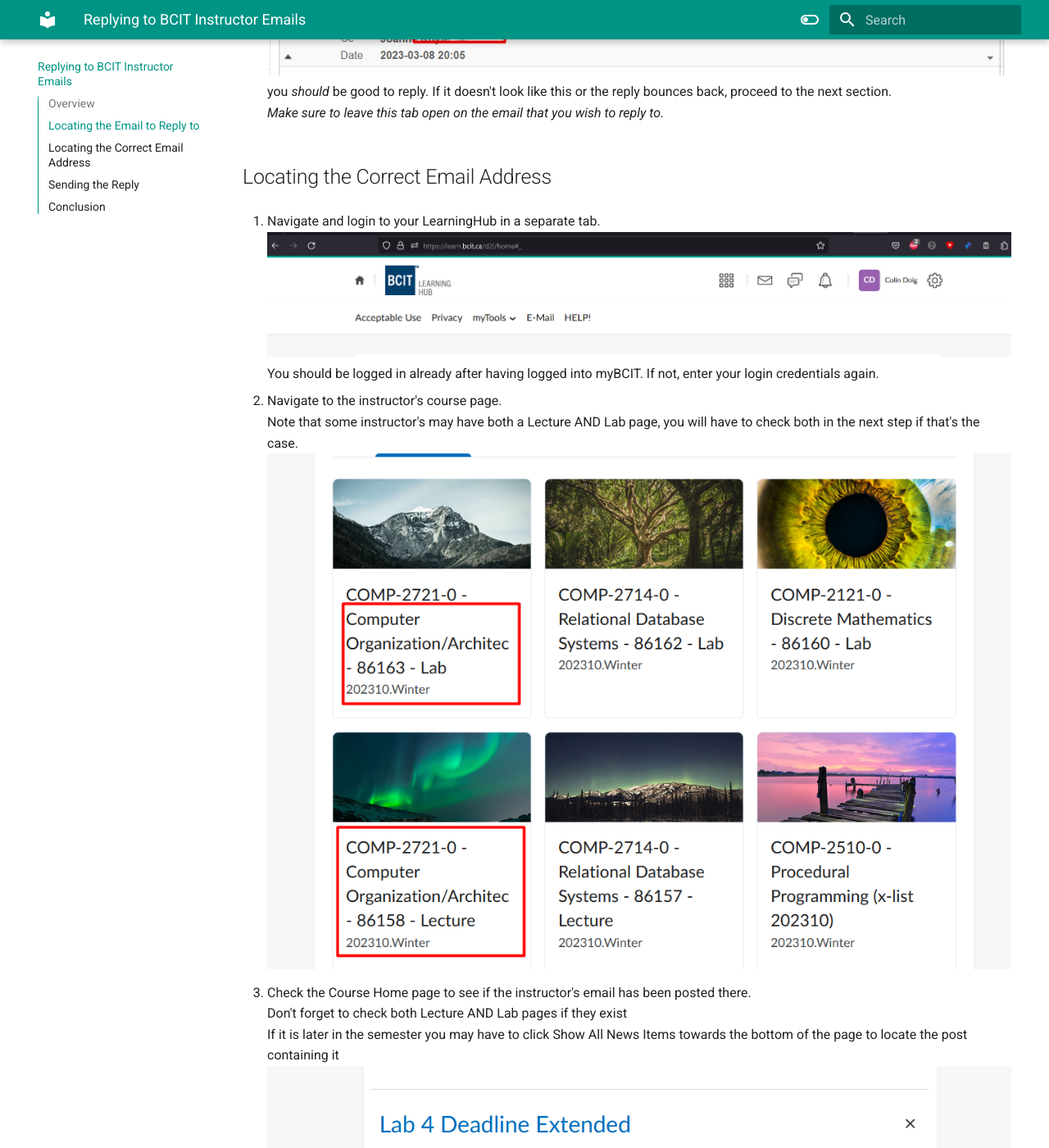
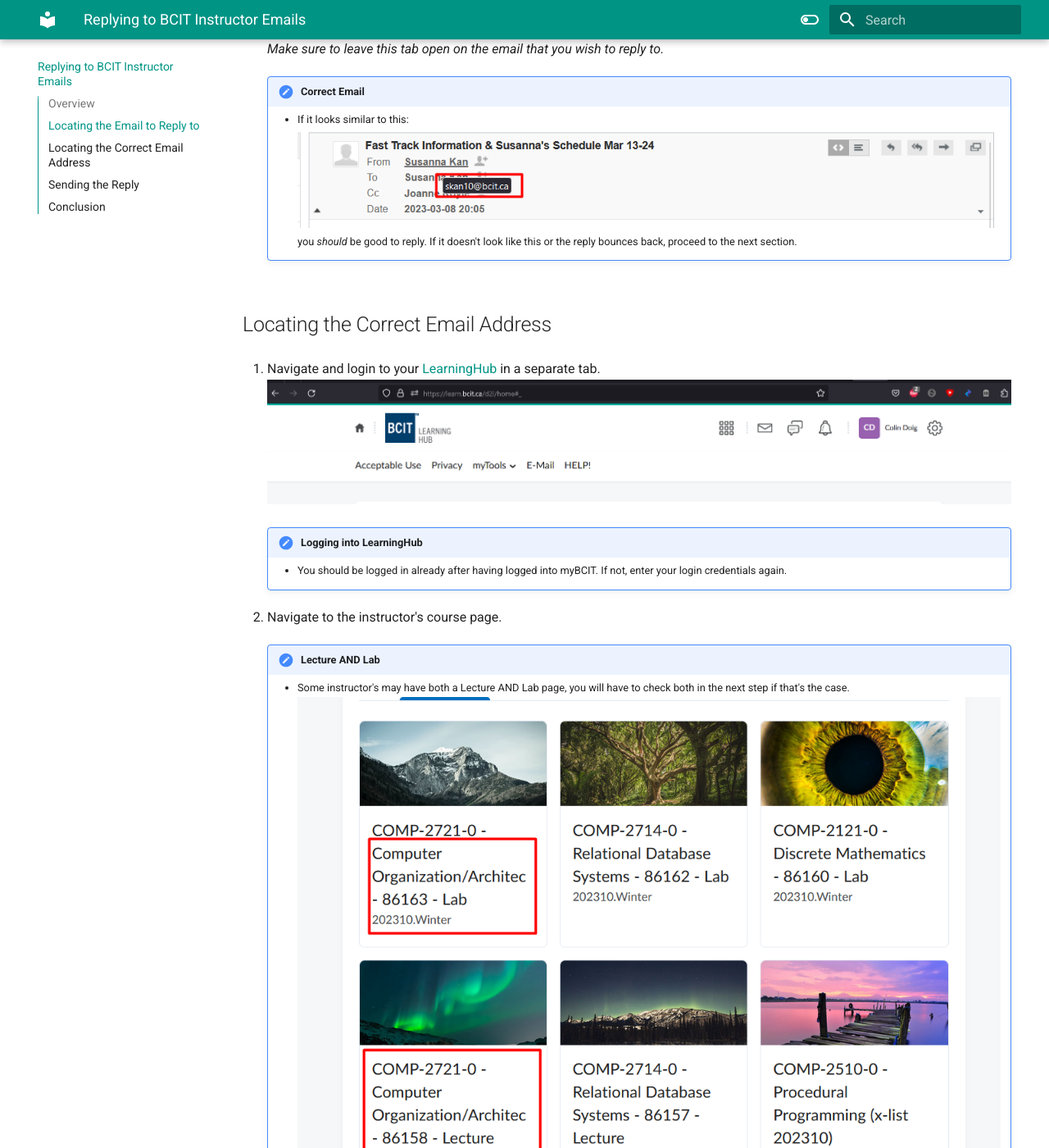
Before and after one commit to cdoig4/Colin-Patty_User_Guide, an MkDocs documentation site: the page built from docs/Task-3.md, in a window 1280 px wide and 1400 px high, scrolled down 787 px. Shown: the whole window at 82% size. Built offline with MkDocs 1.6.1 and Material for MkDocs 9.7.7, drawn with Linux system fonts in a browser that asks for light colours; some of the changed text lies outside the part shown.

Commit message:
Add Note, Success, and Failure sections

```diff
--- a/docs/Task-3.md
+++ b/docs/Task-3.md
@@ -6,39 +6,58 @@
 
 ## Locating the Email to Reply to
 
-1. Login to your myBCIT email.
- See detailed instructions in steps 1 and 2 in forwarding email for more instructions if necessary.
+1. Login to your [myBCIT](https://my.bcit.ca) email.
+
+    !!! Note "More info"
+        * Detailed instructions in steps 1 and 2 in [Forwarding Mail](Task-1.md) for more instructions if necessary
 
 2. Locate the email from the instructor you wish to reply to.
 ![image](./Colin's_Screenshots/Find_Email_To_Reply_To.png)
 
 3. Check the email address in the **From** box.
- If it looks similar to this: ![image](./Colin's_Screenshots/Check_FROM_Email_Good.png) you *should* be good to reply. If it doesn't look like this or the reply bounces back, proceed to the next section.
  *Make sure to leave this tab open on the email that you wish to reply to.*
+
+    !!! Note "Correct Email"
+        + If it looks similar to this: ![image](./Colin's_Screenshots/Check_FROM_Email_Good.png) you *should* be good to reply. If it doesn't look like this or the reply bounces back, proceed to the next section.
 
 ## Locating the Correct Email Address
 
-1. Navigate and login to your LearningHub in a separate tab.
+1. Navigate and login to your [LearningHub](https://learn.bcit.ca) in a separate tab.
 ![image](./Colin's_Screenshots/Learning_Hub.png)
- You should be logged in already after having logged into myBCIT. If not, enter your login credentials again.
+
+    !!! Note "Logging into LearningHub"
+        * You should be logged in already after having logged into myBCIT. If not, enter your login credentials again.
 
 2. Navigate to the instructor's course page.
- Note that some instructor's may have both a Lecture AND Lab page, you will have to check both in the next step if that's the case.
- ![image](./Colin's_Screenshots/Lecture_and_Lab_Example.png)
 
-3. Check the Course Home page to see if the instructor's email has been posted there.
- Don't forget to check both Lecture AND Lab pages if they exist
- If it is later in the semester you may have to click Show All News Items towards the bottom of the page to locate the post containing it
- ![image](./Colin's_Screenshots/Show_All_News_Button.png)
- If the instructor's email *IS* present, move to step 6
- ![image](./Colin's_Screenshots/Content_Page_Email_Success.png)
- If the instructor's email is *NOT* present, continue to the next step
+    !!! Note "Lecture AND Lab"
+        * Some instructor's may have both a Lecture AND Lab page, you will have to check both in the next step if that's the case.
+        ![image](./Colin's_Screenshots/Lecture_and_Lab_Example.png)
+
+3. Check the **Course Home** page to see if the instructor's email has been posted there.
+
+    !!! Note "All News Items"
+        * If it is later in the semester you may have to click **Show All News Items** towards the bottom of the page to locate the post containing it
+        ![image](./Colin's_Screenshots/Show_All_News_Button.png)
+
+    !!! Success "Found Instructor's Email"
+        + If the instructor's email *IS* present, move to step 6
+        ![image](./Colin's_Screenshots/Content_Page_Email_Success.png)
+
+    !!! Failure "404 Instructor's Email Not Found"
+        + If the instructor's email is *NOT* present, continue to the next step
 
 4. Check the **Course Outline** for the course to see if the instructor's email has been included.
- Note that some instructor's do not post their course outlines on their course page. In this case [follow this link](https://www.bcit.ca/outlines/) and search for the correct course.
- If the instructor's email *IS* present, move to step 6
- ![image](./Colin's_Screenshots/Course_Outline_Success.png)
- If the instructor's email is *NOT* present, continue to the next step
+
+    !!! Note "Finding Course Outlines"
+        * Some instructor's do not post their course outlines on their course page. In this case [follow this link](https://www.bcit.ca/outlines/) and search for the correct course.
+
+    !!! Success "Found Instructor's Email"
+        + If the instructor's email *IS* present, move to step 6
+        ![image](./Colin's_Screenshots/Course_Outline_Success.png)
+
+    !!! Failure "404 Instructor's Email Not Found"
+        + If the instructor's email is *NOT* present, continue to the next step
 
 5. Access the [**BCIT Faculty Directory**](https://www.bcit.ca/contacts/) and search for the instructor's contact information.
 ![image](./Colin's_Screenshots/Faculty_Contact_Success.png)
```
